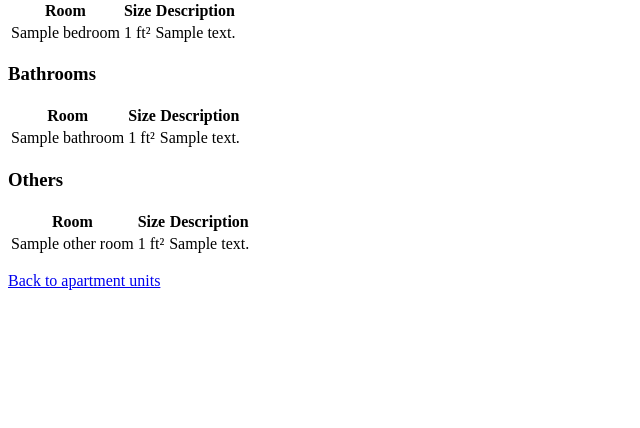
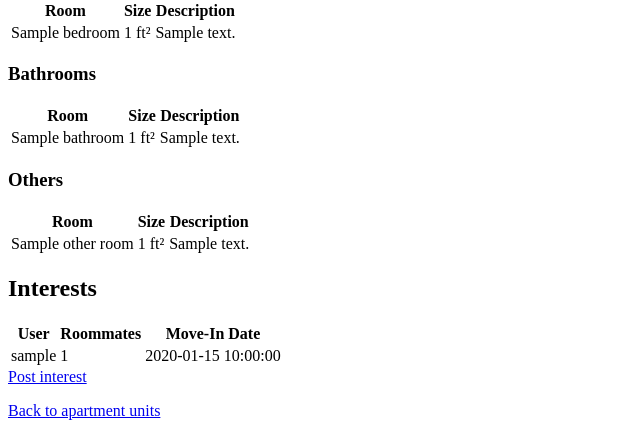
Before and after one commit to timothycao/roomio, a Flask app: template app/templates/apartment_unit.html in a window 1280 px wide. Shown: the part 666-1094 px from the top of the page, without its empty margins (0-640 px from the left). Before the commit the page ends 956 px from the top, so only its background shows below. Run offline with Flask 3, Linux system fonts and the light colour scheme; the template is opened without the code that fills it: most values are stand-ins (such as "Sample title", 1, 10 or a date in 2020); parts of the project's set-up code (start-up, migrations or seed data) failed here and were passed over.

Commit message:
Apartment: added interests to unit page, and redirect handling to auth.login route

```diff
--- a/app/templates/apartment_unit.html
+++ b/app/templates/apartment_unit.html
@@ -95,6 +95,26 @@
         {% endfor %}
       </table>
     {% endif %}
+    <h2>Interests</h2>
+    {% if username %}
+      {% if interests %}
+        <table>
+          <th>User</th>
+          <th>Roommates</th>
+          <th>Move-In Date</th>
+          {% for interest in interests %}
+            <tr>
+              <td>{{ interest.username }}</td>
+              <td>{{ interest.roommate_count }}</td>
+              <td>{{ interest.move_in_date }}</td>
+            </tr>
+          {% endfor %}
+        </table>
+      {% endif %}
+      <a href="#">Post interest</a>
+      {% else %}
+        <a href="{{ url_for('auth.login', next=request.url) }}">Login</a> to view and post interests
+    {% endif %}
   </body>
   <div style="margin-top: 1em;">
     <a href="{{ url_for('apartment.get_units') }}">Back to apartment units</a>
```
Also changed, not shown: app/apartment/routes.py (+10 -1 lines), app/auth/routes.py (+10 -2 lines).
